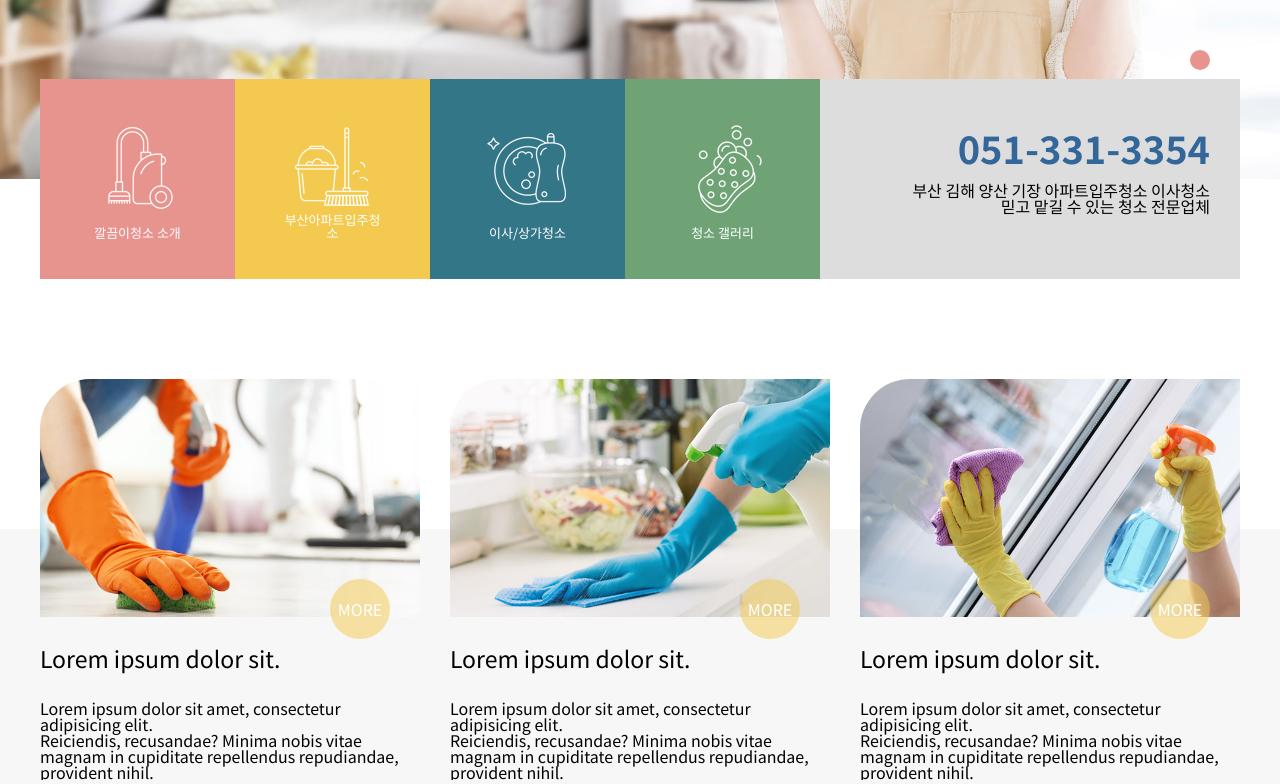
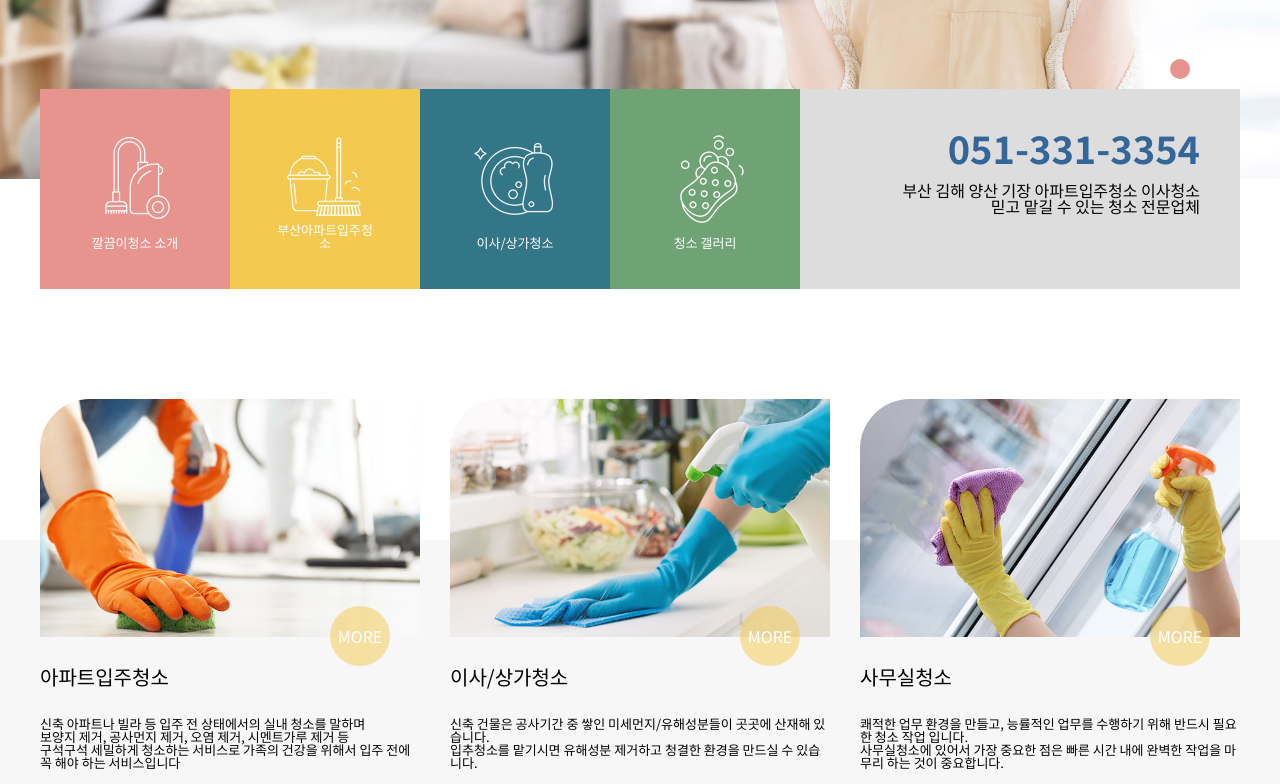
Before and after one commit to yeosong613/yeosong613.github.io, a plain HTML site: page trm01/index.html in a window 1280 px wide. Shown: the part 552-1336 px from the top of the page. Drawn offline with Linux system fonts and the light colour scheme; some icons are missing.

Commit message:
Add files via upload

```diff
--- a/trm01/css/main.css
+++ b/trm01/css/main.css
@@ -59,13 +59,16 @@
     font-size: 60px;
     font-weight: 900;
     margin: 0 0 30px 0;
-    color: #00f;
+    text-shadow: 1px 0 3px rgb(255 255 255 / 25%);
+    background: linear-gradient(to right top, #0a96ba, #032777, #333333);
+    color: transparent;
+    -webkit-background-clip: text;
 }
 
 .main_slider strong {
     display: block;
     margin: 0 0 20px 0;
-    color: #000;
+    color: rgb(172, 110, 30);
 }
 
 .main_slider .slick-dots {
@@ -92,6 +95,11 @@
     transform: translateY(-50%);
 }
 
+.main_banner .container {
+    height: 220px;
+    align-items: flex-end;
+}
+
 .main_banner figure {
     display: flex;
     flex: 1;
@@ -100,6 +108,11 @@
     justify-content: center;
     align-items: center;
     height: 200px;
+    transition: 0.3s;
+}
+
+.main_banner figure:hover {
+    height: 220px;
 }
 
 .main_banner figure:nth-child(1) {
@@ -153,7 +166,8 @@
     flex: 2;
     text-align: right;
     background: #dddddd;
-    padding: 50px 30px 0 0;
+    padding: 20px 20px 55px 0px;
+    border: 20px solid transparent;
 
 }
 
@@ -167,13 +181,14 @@
 
 .main_banner .customer i {
     position: absolute;
-    top: -29px;
+    top: -50px;
     right: 30px;
     color: #fff;
     background: #e7948f;
     font-size: 38px;
     padding: 10px;
     border-radius: 50%;
+
 }
 
 .main_link {
@@ -228,8 +243,12 @@
 }
 
 .main_link h3 {
-    font-size: 23px;
+    font-size: 20px;
     margin: 0 0 30px 0;
+}
+
+.main_link p {
+    font-size: 13px;
 }
 
 .main_link h3::after {
@@ -243,7 +262,7 @@
 
 .main_link figure a {
     position: absolute;
-    top: 50%;
+    top: 56%;
     right: 30px;
     width: 60px;
     height: 60px;
--- a/trm01/index.html
+++ b/trm01/index.html
@@ -117,26 +117,23 @@
         <div class="container">
             <figure>
                 <img src="./img/main_s011.jpg" alt="">
-                <h3>Lorem ipsum dolor sit.</h3>
-                <p>Lorem ipsum dolor sit amet, consectetur adipisicing elit.<br />
-                    Reiciendis, recusandae? Minima nobis vitae magnam in cupiditate repellendus repudiandae,
-                    provident nihil.</p>
+                <h3>아파트입주청소</h3>
+                <p>신축 아파트나 빌라 등 입주 전 상태에서의 실내 청소를 말하며<br> 보양지 제거, 공사먼지 제거, 오염 제거, 시멘트가루 제거 등<br>
+                    구석구석 세밀하게 청소하는 서비스로 가족의 건강을 위해서 입주 전에 꼭 해야 하는 서비스입니다</p>
                 <a href="#!">more</a>
             </figure>
             <figure>
                 <img src="./img/main_s012.jpg" alt="">
-                <h3>Lorem ipsum dolor sit.</h3>
-                <p>Lorem ipsum dolor sit amet, consectetur adipisicing elit.<br />
-                    Reiciendis, recusandae? Minima nobis vitae magnam in cupiditate repellendus repudiandae,
-                    provident nihil.</p>
+                <h3>이사/상가청소</h3>
+                <p>신축 건물은 공사기간 중 쌓인 미세먼지/유해성분들이 곳곳에 산재해 있습니다.<br>
+                    입추청소를 맡기시면 유해성분 제거하고 청결한 환경을 만드실 수 있습니다.</p>
                 <a href="#!">more</a>
             </figure>
             <figure>
                 <img src="./img/main_s013.jpg" alt="">
-                <h3>Lorem ipsum dolor sit.</h3>
-                <p>Lorem ipsum dolor sit amet, consectetur adipisicing elit.<br />
-                    Reiciendis, recusandae? Minima nobis vitae magnam in cupiditate repellendus repudiandae,
-                    provident nihil.</p>
+                <h3>사무실청소</h3>
+                <p>쾌적한 업무 환경을 만들고, 능률적인 업무를 수행하기 위해 반드시 필요한 청소 작업 입니다. <br>
+                    사무실청소에 있어서 가장 중요한 점은 빠른 시간 내에 완벽한 작업을 마무리 하는 것이 중요합니다.</p>
                 <a href="#!">more</a>
             </figure>
         </div>
```
